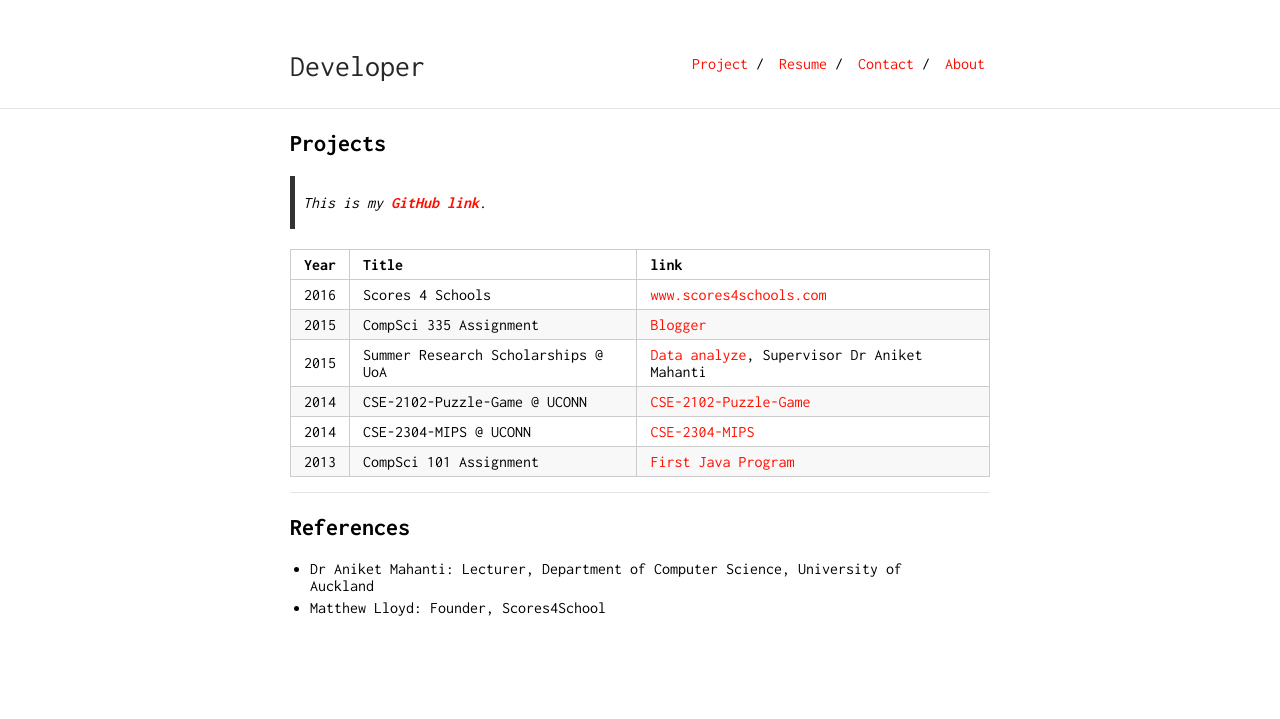
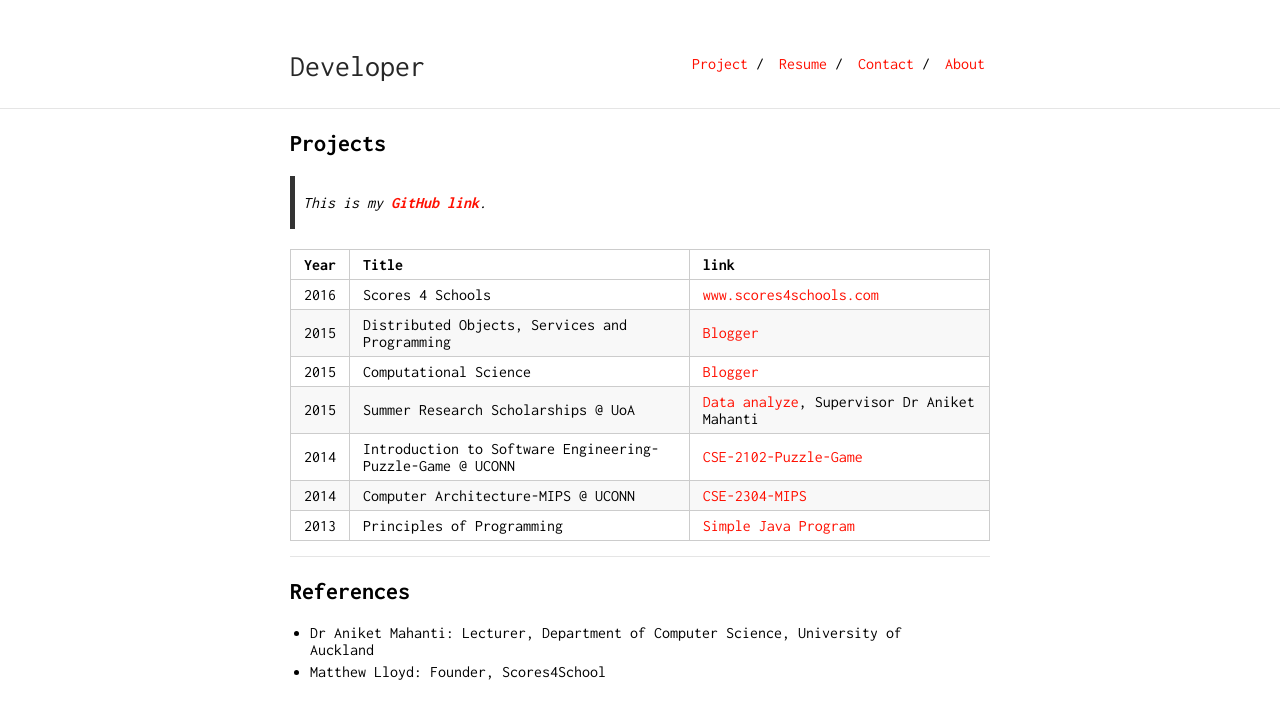
Before and after one commit to hche608/hche608.github.io, a Jekyll site: the page built from project.md, in a window 1280 px wide. Shown: the top 719 px of the page. Built offline with Jekyll 4.4.1, drawn with Linux system fonts in a browser that asks for light colours.

Commit message:
update projects

```diff
--- a/project.md
+++ b/project.md
@@ -9,11 +9,12 @@ layout: default
 Year | Title | link
 -----|-------|--------
 2016 | Scores 4 Schools  | [www.scores4schools.com](https://www.scores4schools.com)
-2015 | CompSci 335 Assignment | [Blogger](https://github.com/hche608/CS-335-A2)
+2015 | Distributed Objects, Services and Programming | [Blogger](https://github.com/hche608/CS-335-A2)
+2015 | Computational Science | [Blogger](https://github.com/hche608/CS-369)
 2015 | Summer Research Scholarships @ UoA | [Data analyze](#), Supervisor Dr Aniket Mahanti
-2014 | CSE-2102-Puzzle-Game @ UCONN | [CSE-2102-Puzzle-Game](https://github.com/hche608/CSE-2102-Puzzle-Game)
-2014 | CSE-2304-MIPS @ UCONN | [CSE-2304-MIPS](https://github.com/hche608/CSE-2304)
-2013 | CompSci 101 Assignment | [First Java Program](https://github.com/hche608/CS-101)
+2014 | Introduction to Software Engineering-Puzzle-Game @ UCONN | [CSE-2102-Puzzle-Game](https://github.com/hche608/CSE-2102-Puzzle-Game)
+2014 | Computer Architecture-MIPS @ UCONN | [CSE-2304-MIPS](https://github.com/hche608/CSE-2304)
+2013 | Principles of Programming | [Simple Java Program](https://github.com/hche608/CS-101)
 
 ---
 
```
